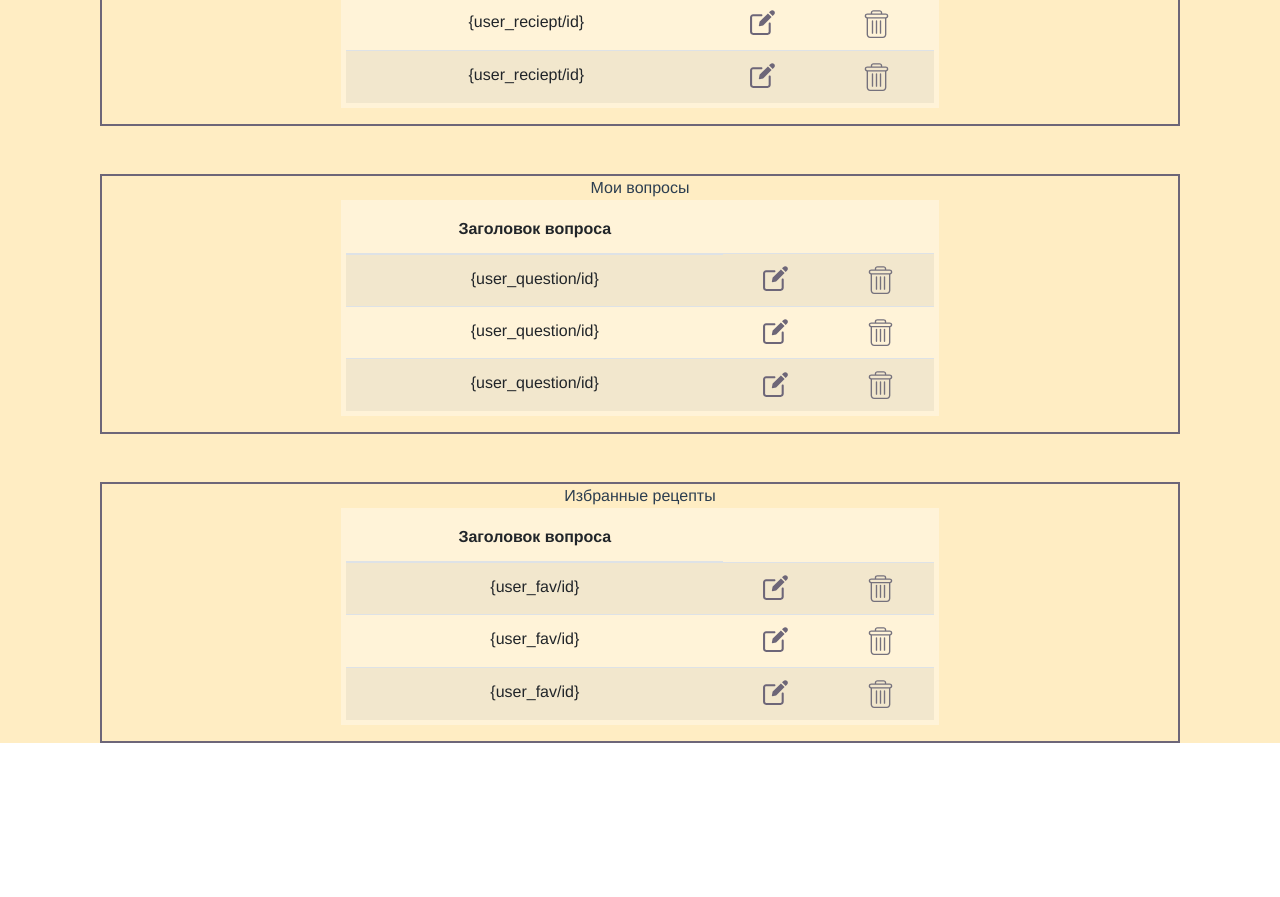
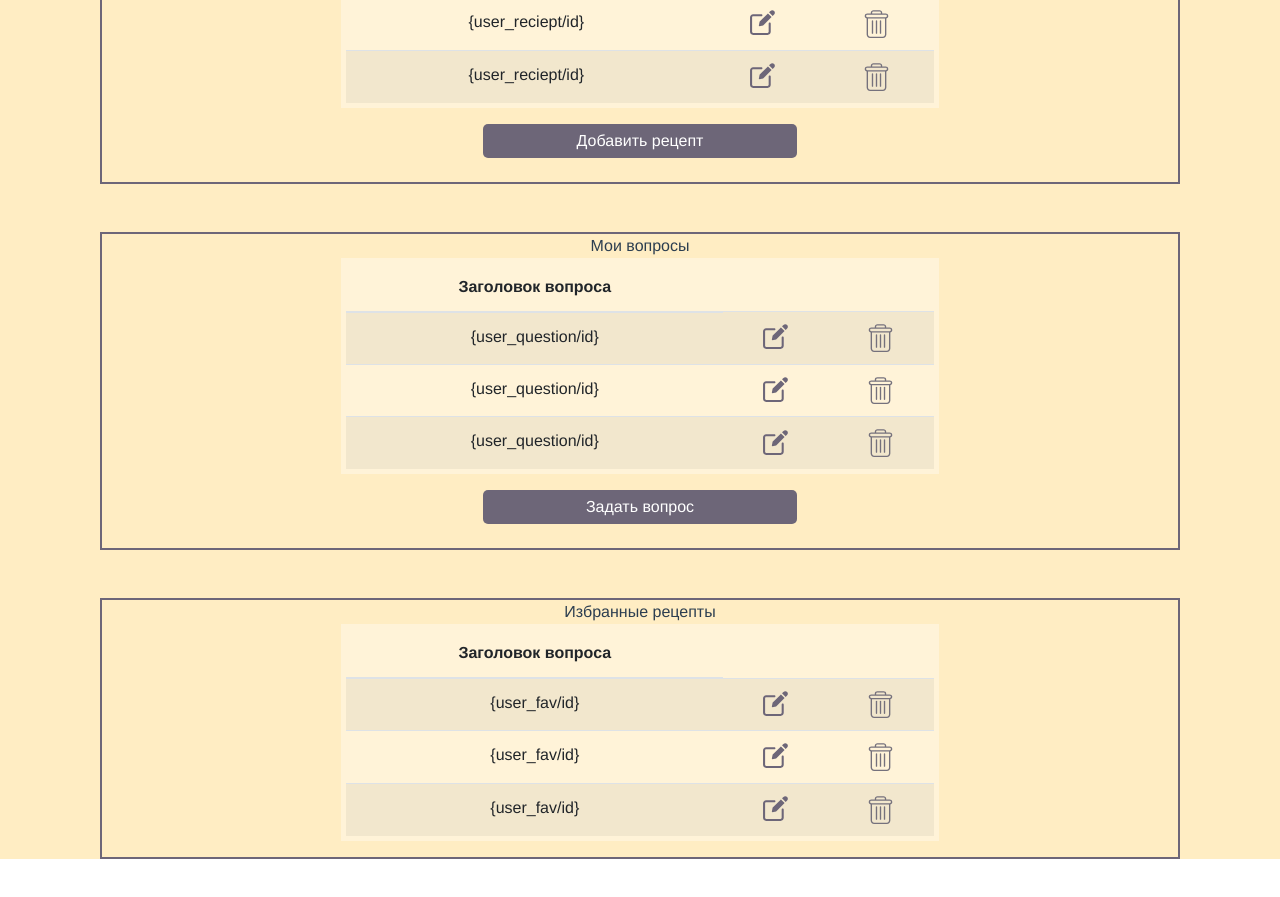
Before and after one commit to shestakovar/Web, a Vue app in the folder dishes-vue/: page /user in a window 1280 px wide. Shown: the part 780-1677 px from the top of the page. Before the commit the page ends 1571 px from the top, so only its background shows below. Built offline with nearby package versions, Linux system fonts and the light colour scheme.

Commit message:
Add buttons on user page

```diff
--- a/dishes-vue/src/views/User.vue
+++ b/dishes-vue/src/views/User.vue
@@ -63,6 +63,9 @@
                 </table>
               </div>
             </div>
+            <div class="col-12 mb-4">
+                <button class="primary">Добавить рецепт</button>
+           </div>
         </div>
         <div class="user_data mt-5">
             <div class="user_reciepts_title">
@@ -94,6 +97,9 @@
                 </table>
               </div>
             </div>
+            <div class="col-12 mb-4">
+                <button class="primary">Задать вопрос</button>
+           </div>
         </div>
         <div class="user_data mt-5 mb-5">
         <div class="user_reciepts_title">
```
